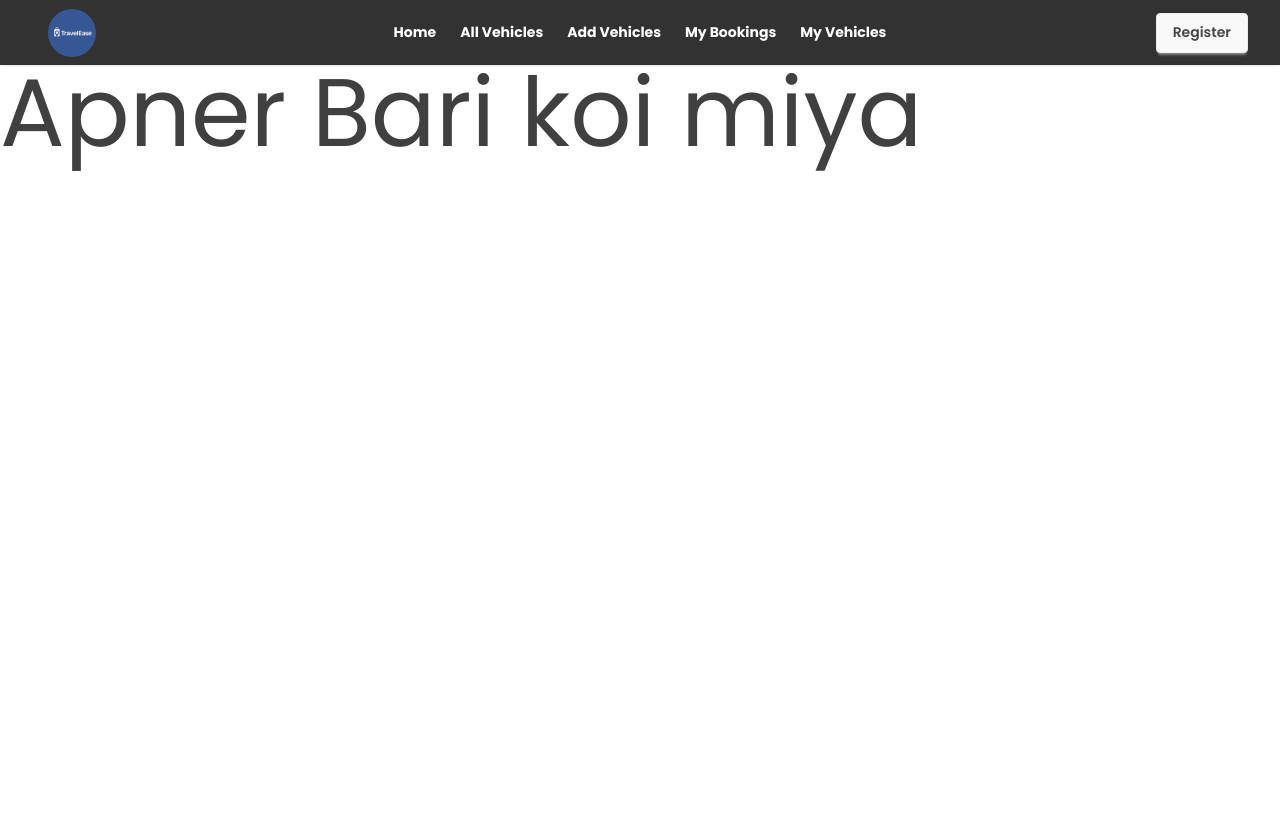
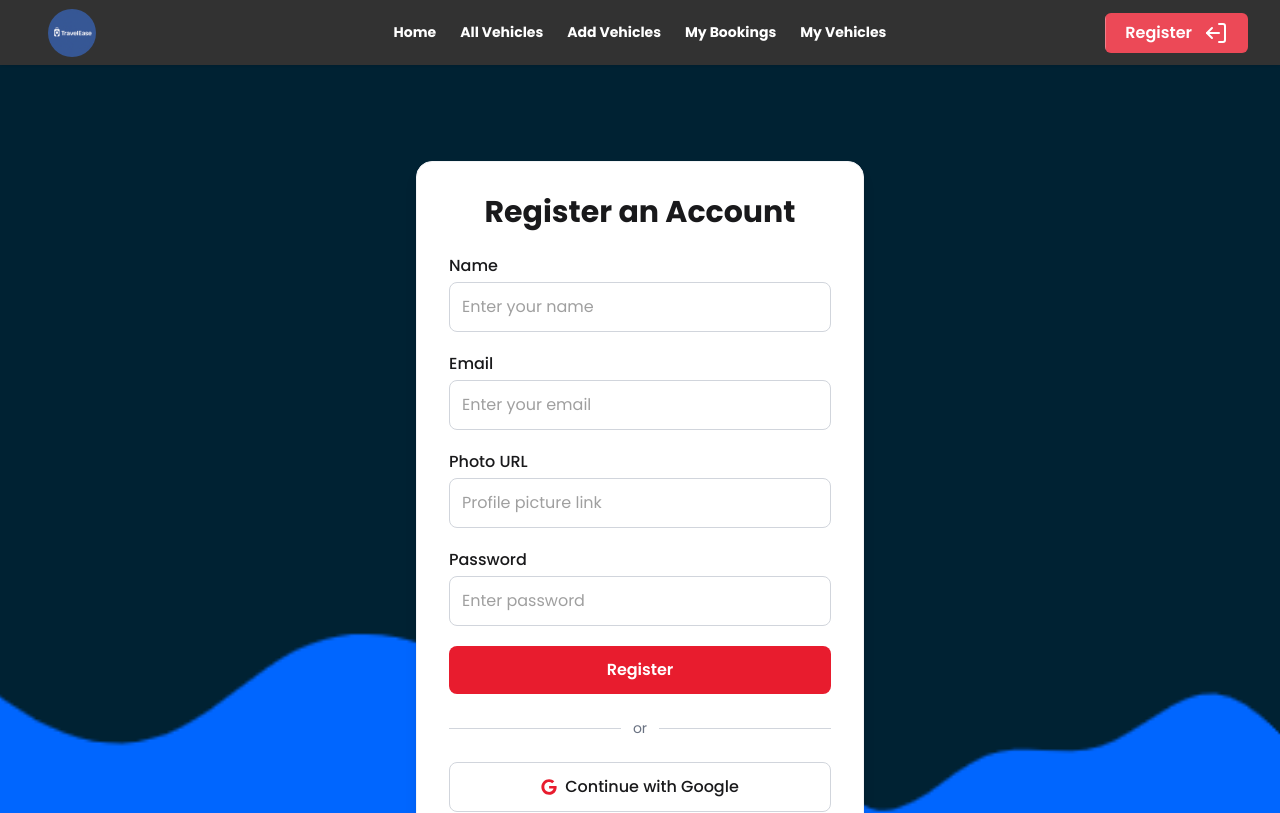
Before and after one commit to hashemm621/carEase_client, a React (Vite) app: page /register in a window 1280 px wide. Shown: the top 813 px of the page. Built offline with nearby package versions, Linux system fonts and the light colour scheme; no server answers.

Commit message:
setup register page with user autintication

```diff
--- a/package.json
+++ b/package.json
@@ -12,8 +12,11 @@
   "dependencies": {
     "@tailwindcss/vite": "^4.1.17",
     "firebase": "^12.5.0",
+    "lucide-react": "^0.553.0",
     "react": "^19.2.0",
     "react-dom": "^19.2.0",
+    "react-hot-toast": "^2.6.0",
+    "react-icons": "^5.5.0",
     "react-router": "^7.9.5"
   },
   "devDependencies": {
--- /dev/null
+++ b/src/Components/Footer.jsx
@@ -0,0 +1,11 @@
+import React from 'react';
+
+const Footer = () => {
+    return (
+        <div>
+            <h3 className="text-8xl">Footer here</h3>
+        </div>
+    );
+};
+
+export default Footer;
--- a/src/Components/Navbar.jsx
+++ b/src/Components/Navbar.jsx
@@ -2,6 +2,7 @@ import React from "react";
 import brandLogo from "../assets/logo.png";
 import { Link, NavLink } from "react-router";
 import MyContainer from "./MyContainer";
+import { LogOut } from "lucide-react";
 
 const links = (
   <>
@@ -77,9 +78,10 @@ const Navbar = () => {
         </div>
         <div className="navbar-end">
           <Link
-            className="btn"
+            className="relative overflow-hidden bg-[#e81c2e] text-white border-0 shadow-none px-5 py-2 font-semibold rounded-md transition-all duration-300 group"
             to={"/register"}>
-            Register
+            <span className="relative z-10 group-hover:text-[#e81c2e] transition-colors duration-300"><span className="flex gap-3">Register <LogOut className="rotate-180"/></span> </span>
+            <span className="absolute inset-0 bg-base-100 -translate-x-full group-hover:translate-x-0 transition-transform duration-500 ease-in-out"></span>
           </Link>
         </div>
       </MyContainer>
--- a/src/Layout/RootLayout.jsx
+++ b/src/Layout/RootLayout.jsx
@@ -1,14 +1,23 @@
 import React from 'react';
 import { Outlet } from 'react-router';
 import Navbar from '../Components/Navbar';
+import Footer from '../Components/Footer';
 
 const RootLayout = () => {
     return (
-        <div>
-            <header className='text-header'>
+        <div className='flex flex-col min-h-screen'>
+            <header>
                 <Navbar/>
             </header>
-            <Outlet/>
+
+            <main className='grow'>
+                <Outlet/>
+            </main>
+
+            <footer>
+                <Footer/>
+            </footer>
+
         </div>
     );
 };
--- a/src/Pages/Loging/Register.jsx
+++ b/src/Pages/Loging/Register.jsx
@@ -1,11 +1,199 @@
-import React from 'react';
+import React, { useContext, useState } from "react";
+import { Link, useNavigate } from "react-router";
+import { toast } from "react-hot-toast";
+import { FaGoogle } from "react-icons/fa";
+import { AuthContext } from "../../Context/AuthContext";
+import MyContainer from "../../Components/MyContainer";
+import formBg from '../../assets/wave-haikei.png'
 
 const Register = () => {
-    return (
-        <div>
-            <h2 className="text-8xl">Apner Bari koi miya</h2>
+  const { createUser, updateUserProfile, signInWithGoogle } = useContext(AuthContext);
+  const [error, setError] = useState("");
+  const [loading, setLoading] = useState(false);
+  const navigate = useNavigate();
+
+  // Password validation
+  const validatePassword = (password) => {
+    if (password.length < 6) return "Password must be at least 6 characters long.";
+    if (!/[A-Z]/.test(password)) return "Password must contain at least one uppercase letter.";
+    if (!/[a-z]/.test(password)) return "Password must contain at least one lowercase letter.";
+    return "";
+  };
+
+
+  const firebaseError = (err) => {
+    const message = err?.code || err?.message || String(err);
+    if (message.includes("auth/email-already-in-use")) return "This email is already registered.";
+    if (message.includes("auth/invalid-email")) return "Please provide a valid email address.";
+    if (message.includes("auth/weak-password")) return "Password is too weak.";
+    return "Registration failed. Please try again.";
+  };
+
+  // Handle Registration
+  const handleRegister = async (e) => {
+    e.preventDefault();
+    setError("");
+    setLoading(true);
+
+    const form = e.target;
+    const name = form.name.value.trim();
+    const email = form.email.value.trim().toLowerCase();
+    const photoURL = form.photoURL.value.trim();
+    const password = form.password.value;
+
+
+    const passwordError = validatePassword(password);
+    if (passwordError) {
+      setError(passwordError);
+      toast.error(passwordError);
+      setLoading(false);
+      return;
+    }
+
+    try {
+       await createUser(email, password);
+
+       const profileData = { displayName: name };
+      if (photoURL) profileData.photoURL = photoURL;
+
+      await updateUserProfile(profileData.displayName, profileData.photoURL);
+      toast.success("Registration successful!");
+      form.reset();
+      navigate("/");
+    } catch (err) {
+      const friendly = firebaseError(err);
+      setError(friendly);
+      toast.error(friendly);
+    } finally {
+      setLoading(false);
+    }
+  };
+
+  // Google Login
+  const handleGoogleSignIn = async () => {
+    setError("");
+    setLoading(true);
+    try {
+      await signInWithGoogle();
+      toast.success("Signed in with Google!");
+      navigate("/");
+    } catch (err) {
+      console.error("Google sign-in:", err);
+      toast.error("Google sign-in failed. Please try again.");
+    } finally {
+      setLoading(false);
+    }
+  };
+
+  return (
+    <div className="bg-cover bg-center bg-no-repeat py-24" style={{backgroundImage: `url(${formBg})`}}>
+        <MyContainer>
+      <div className="min-h-[80vh] flex justify-center items-center px-4">
+        <div className="bg-white w-full max-w-md p-8 rounded-2xl shadow-lg border border-gray-100">
+          <h2 className="text-3xl font-bold text-center text-[#19191B] mb-6">
+            Register an Account
+          </h2>
+
+          <form onSubmit={handleRegister} className="space-y-5" noValidate>
+            {/* Name */}
+            <div>
+              <label className="block font-medium text-[#19191B] mb-1">Name</label>
+              <input
+                type="text"
+                name="name"
+                required
+                placeholder="Enter your name"
+                className="w-full p-3 rounded-lg border border-gray-300 focus:border-[#e81c2e] outline-none"
+              />
+            </div>
+
+            {/* Email */}
+            <div>
+              <label className="block font-medium text-[#19191B] mb-1">Email</label>
+              <input
+                type="email"
+                name="email"
+                required
+                placeholder="Enter your email"
+                className="w-full p-3 rounded-lg border border-gray-300 focus:border-[#e81c2e] outline-none"
+              />
+            </div>
+
+            {/* Photo URL */}
+            <div>
+              <label className="block font-medium text-[#19191B] mb-1">Photo URL</label>
+              <input
+                type="text"
+                name="photoURL"
+                required
+                placeholder="Profile picture link "
+                className="w-full p-3 rounded-lg border border-gray-300 focus:border-[#e81c2e] outline-none"
+              />
+            </div>
+
+            {/* Password */}
+            <div>
+              <label className="block font-medium text-[#19191B] mb-1">Password</label>
+              <input
+                type="password"
+                name="password"
+                required
+                placeholder="Enter password"
+                className="w-full p-3 rounded-lg border border-gray-300 focus:border-[#e81c2e] outline-none"
+              />
+            </div>
+
+            {/* Error */}
+            {error && <p className="text-red-500 text-sm font-medium">{error}</p>}
+
+            {/* Submit Button */}
+            <button
+              type="submit"
+              className="w-full relative overflow-hidden py-3 rounded-lg font-semibold
+                bg-[#e81c2e] text-white border-0 shadow-none transition-all duration-300
+                group hover:text-[#e81c2e]"
+              disabled={loading}
+            >
+              <span className="relative z-10">{loading ? "Registering..." : "Register"}</span>
+              <span
+                className="absolute left-0 top-0 h-full w-0 bg-black transition-all duration-300
+                group-hover:w-full z-0"
+                aria-hidden="true"
+              />
+            </button>
+          </form>
+
+          {/* Divider */}
+          <div className="my-6 flex items-center">
+            <div className="grow h-px bg-gray-300"></div>
+            <span className="px-3 text-gray-500 text-sm">or</span>
+            <div className="grow h-px bg-gray-300"></div>
+          </div>
+
+          {/* Google Sign In */}
+          <button
+            type="button"
+            onClick={handleGoogleSignIn}
+            className="w-full flex items-center justify-center gap-2 border border-gray-300
+            py-3 rounded-lg hover:bg-gray-100 transition-all duration-300"
+            disabled={loading}
+          >
+            <FaGoogle className="text-[#e81c2e]" />
+            <span className="font-medium text-[#19191B]">Continue with Google</span>
+          </button>
+
+          {/* Login Link */}
+          <p className="text-center text-sm text-gray-600 mt-6">
+            Already have an account?{" "}
+            <Link to="/login" className="text-[#e81c2e] hover:underline font-medium">
+              Login
+            </Link>
+          </p>
         </div>
-    );
+      </div>
+    </MyContainer>
+    </div>
+  );
 };
 
 export default Register;
--- a/src/main.jsx
+++ b/src/main.jsx
@@ -3,10 +3,15 @@ import { createRoot } from 'react-dom/client'
 import './index.css'
 import { RouterProvider } from 'react-router/dom'
 import router from './Router/Router'
+import AuthProvider from './Context/AuthProvider'
+import { Toaster } from 'react-hot-toast'
 
 
 createRoot(document.getElementById('root')).render(
   <StrictMode>
-    <RouterProvider router={router}/>
+    <AuthProvider>
+      <RouterProvider router={router}/>
+       <Toaster position="top-center" />
+    </AuthProvider>
   </StrictMode>,
 )
```
Also changed, not shown: src/assets/wave-haikei.png (added), 1 other file (tests, documents, lock files or other folders).
